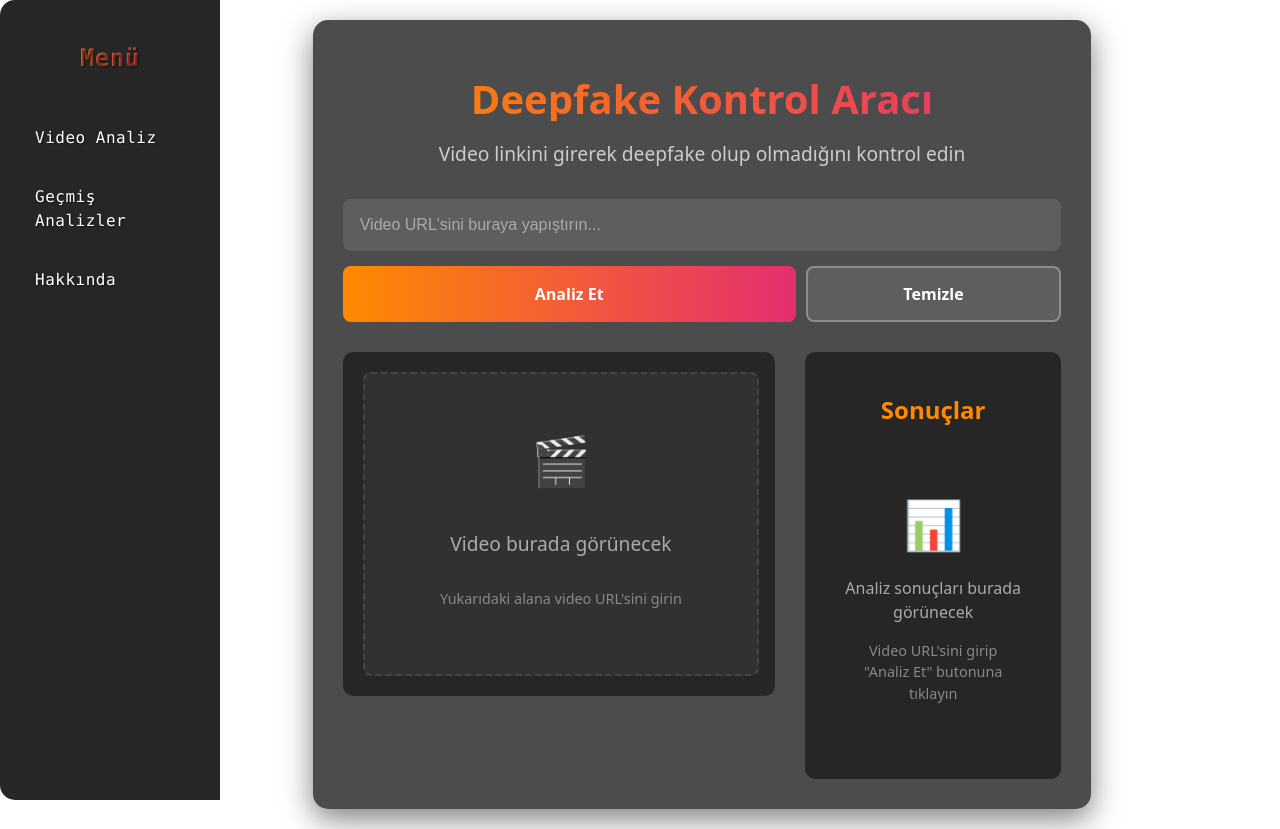
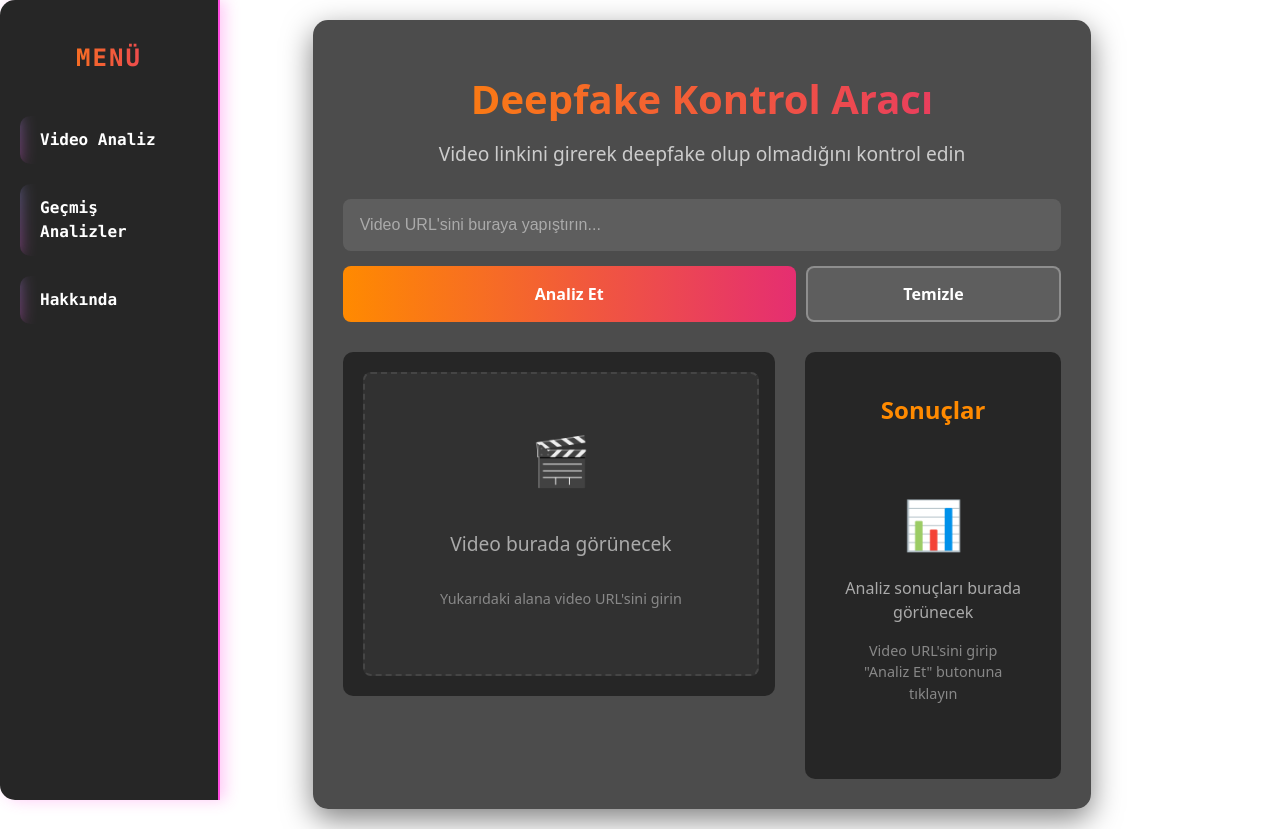
Before and after one commit to eyupsemihtemurok/Deep-Fake-Detection, a React app in the folder src/Frontend/: page / in a window 1280 px wide. Built offline with nearby package versions, Linux system fonts and the light colour scheme; the HTML template or start-up script is replaced by a standard one.

Commit message:
commit arayuz

```diff
--- a/src/Frontend/src/pages/sidebar.jsx
+++ b/src/Frontend/src/pages/sidebar.jsx
@@ -5,7 +5,7 @@ import '../styles/sidebar.css';
 const Sidebar = () => {
   return (
     <div className="sidebar">
-      <h2 className="sidebar-title">Menü</h2>
+      <h2 className="sidebar-title">MENÜ</h2>
       <ul className="sidebar-menu">
         <li className="sidebar-item">
           <Link className="sidebar-link" to="/">Video Analiz</Link>
--- a/src/Frontend/src/styles/sidebar.css
+++ b/src/Frontend/src/styles/sidebar.css
@@ -1,28 +1,35 @@
 .sidebar {
-  width: 220px;
+  width: 240px;
   min-height: 100vh;
-  background-color: rgba(30, 30, 30, 0.95); /* VS Code dark tema havası */
-  padding: 20px;
+  background-color: #1e1e2f; /* koyu mor-esintili arkaplan */
+  padding: 25px;
   box-sizing: border-box;
   display: flex;
   flex-direction: column;
-  gap: 20px;
-  color: #d4d4d4; /* VS Code metin rengi */
-  font-family: "Consolas", "Courier New", monospace; /* VS Code fontu */
-  font-size: 16px;
-  letter-spacing: 0.5px;
-  text-shadow: 1px 1px 2px rgba(0,0,0,0.6); /* hafif gölge efekti */
-  transition: all 0.2s ease;
+  gap: 30px;
+  color: #fff;
+  font-family: 'Consolas', 'Courier New', monospace;
+  position: relative;
+  border-right: 2px solid #ff4de1; /* neon kenar */
+  box-shadow: 5px 0 15px rgba(255,77,225,0.3);
 }
 
 .sidebar-title {
-  font-size: 1.5rem;
-  font-weight: bold;
+  font-size: 2rem;
+  font-weight: 900;
   text-align: center;
-  margin-bottom: 20px;
-  background: linear-gradient(90deg, #ff8a00, #e52e71);
+  background: linear-gradient(90deg, #ff4de1, #00ffff, #ff4de1);
+  background-size: 200% 200%;
   -webkit-background-clip: text;
   -webkit-text-fill-color: transparent;
+  animation: gradientAnimation 3s ease infinite;
+  letter-spacing: 2px;
+}
+
+@keyframes gradientAnimation {
+  0% { background-position: 0% 50%; }
+  50% { background-position: 100% 50%; }
+  100% { background-position: 0% 50%; }
 }
 
 .sidebar-menu {
@@ -31,17 +38,46 @@
   margin: 0;
   display: flex;
   flex-direction: column;
-  gap: 15px;
+  gap: 20px;
 }
 
 .sidebar-item {
-  padding: 10px 15px;
-  border-radius: 8px;
+  padding: 12px 20px;
+  border-radius: 10px;
   cursor: pointer;
-  transition: all 0.2s ease;
+  position: relative;
+  overflow: hidden;
+  transition: all 0.3s ease;
 }
 
-.sidebar-item:hover {
-  background: linear-gradient(90deg, #ff8a00, #e52e71);
-  transform: translateX(5px);
+.sidebar-item::before {
+  content: '';
+  position: absolute;
+  left: -100%;
+  top: 0;
+  width: 100%;
+  height: 100%;
+  background: linear-gradient(120deg, #ff4de1, #00ffff, #ff4de1);
+  transition: all 0.3s ease;
+  z-index: 0;
+  opacity: 0.5;
+  filter: blur(8px);
 }
+
+.sidebar-item:hover::before {
+  left: 0;
+}
+
+.sidebar-link {
+  text-decoration: none;
+  color: #fff;
+  font-weight: 700;
+  z-index: 1;
+  position: relative;
+  transition: color 0.3s ease;
+}
+
+.sidebar-item:hover .sidebar-link {
+  color: #ff4de1;
+  text-shadow: 0 0 10px #ff4de1, 0 0 20px #00ffff;
+}
```
